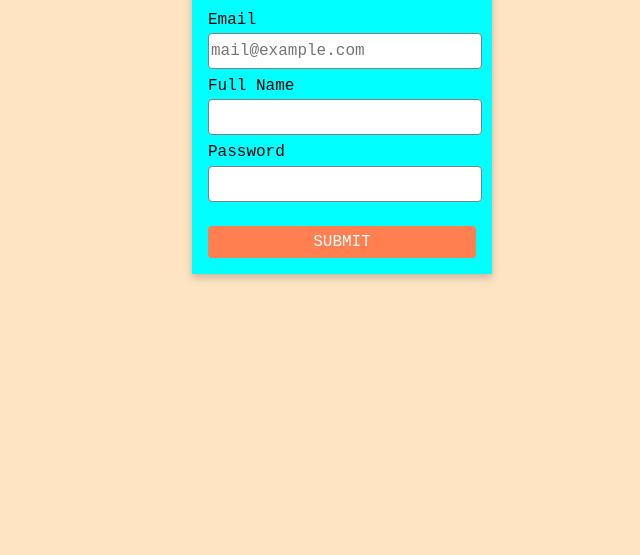
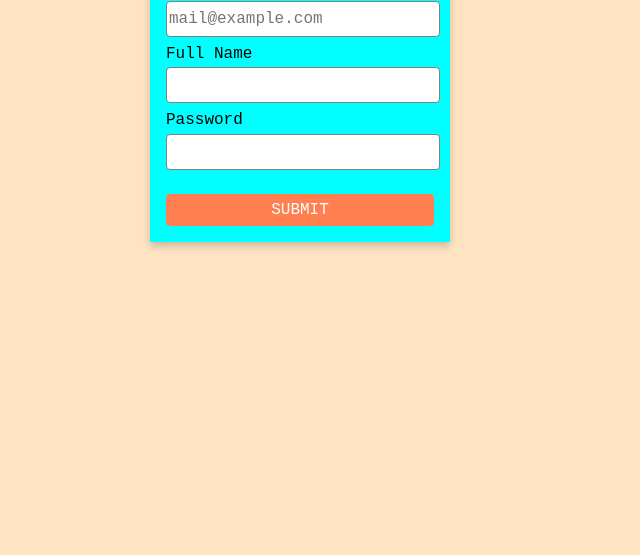
Before and after one commit to VitB2022/mygit, a plain HTML site: page forms/4/index.html in a window 1280 px wide. Shown: the part 245-800 px from the top of the page, without its empty margins (298-938 px from the left). Drawn offline with nearby package versions, Linux system fonts and the light colour scheme.

Commit message:
corrected

```diff
--- a/forms/4/styles.css
+++ b/forms/4/styles.css
@@ -3,10 +3,9 @@ body {
 }
 
 .page {
-    display: flex;
-    align-items: center;
-    justify-content: center;
-    margin-top: 12.5%;
+    position: absolute;
+    margin: 10% 35%;
+
 }
 .login-form {
     box-sizing: border-box;
```
